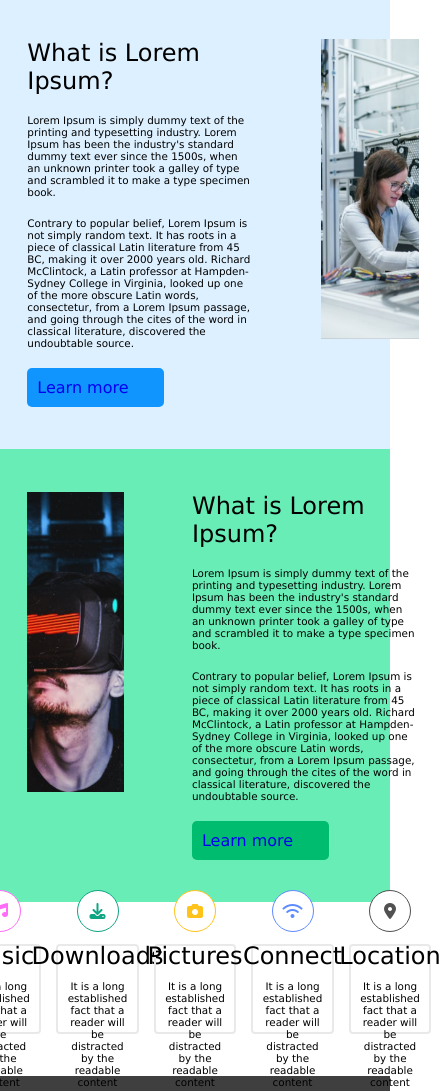
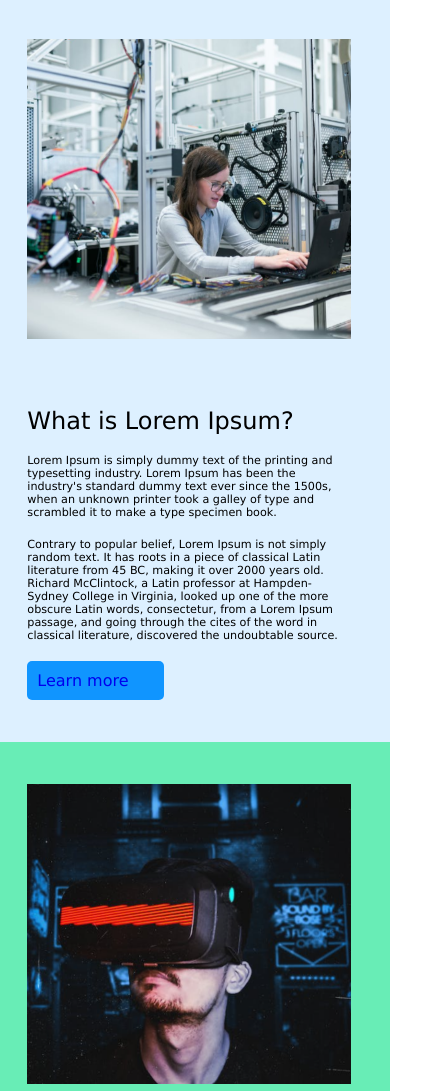
Before and after one commit to Mehul773/CSS---Assignment---5, a plain HTML site: page index.html in a window 390 px wide. Shown: the part 100-1191 px from the top of the page, 446 px wide, since content can reach past the window. Drawn offline with Linux system fonts and the light colour scheme.

Commit message:
Responsive for mobile done

```diff
--- a/index.html
+++ b/index.html
@@ -27,7 +27,7 @@
     </header>
     <section id="description_1" class="padding_left_right">
       <div class="container1">
-        <div>
+        <div class="item1">
           <div><h2>What is Lorem Ipsum?</h2></div>
           <div>
             <br />
@@ -54,7 +54,7 @@
             <i class="fa-solid fa-angles-right"></i>
           </div>
         </div>
-        <div class="image1"></div>
+        <div class="image1 item2"></div>
       </div>
     </section>
     <section id="description_2" class="padding_left_right">
--- a/style.css
+++ b/style.css
@@ -299,7 +299,7 @@ li {
   background-position: center center;
 }
 
-.bar-icon{
+.bar-icon {
   visibility: hidden;
 }
 
@@ -325,14 +325,46 @@ li {
 
 /* Mobiles  */
 @media screen and (max-width: 595px) {
-  .nav_links{
+  p,
+  li {
+    font-size: 0.70em;
+  }
+  .nav_links {
     visibility: hidden;
   }
-  .bar-icon{
+  .bar-icon {
     visibility: visible;
   }
-  .navbar{
+  .navbar {
     justify-content: space-between;
   }
+  .container1 {
+    grid-template-columns: auto;
+  }
+  .item1 {
+    grid-row: 2;
+  }
 
+  .item2 {
+    grid-row: 1;
+  }
+  .container2 {
+    grid-template-columns: auto;
+  }
+  .all_features{
+    flex-direction: column;
+    justify-content: center;
+    align-items: center;
+    gap: 10px;
+  }
+
+  .feature{
+      width: 60vw;
+      height: 30vh;
+  }
+
+  .footer_part {
+    flex-direction: column;
+    gap: 10px;
+  }
 }
```
